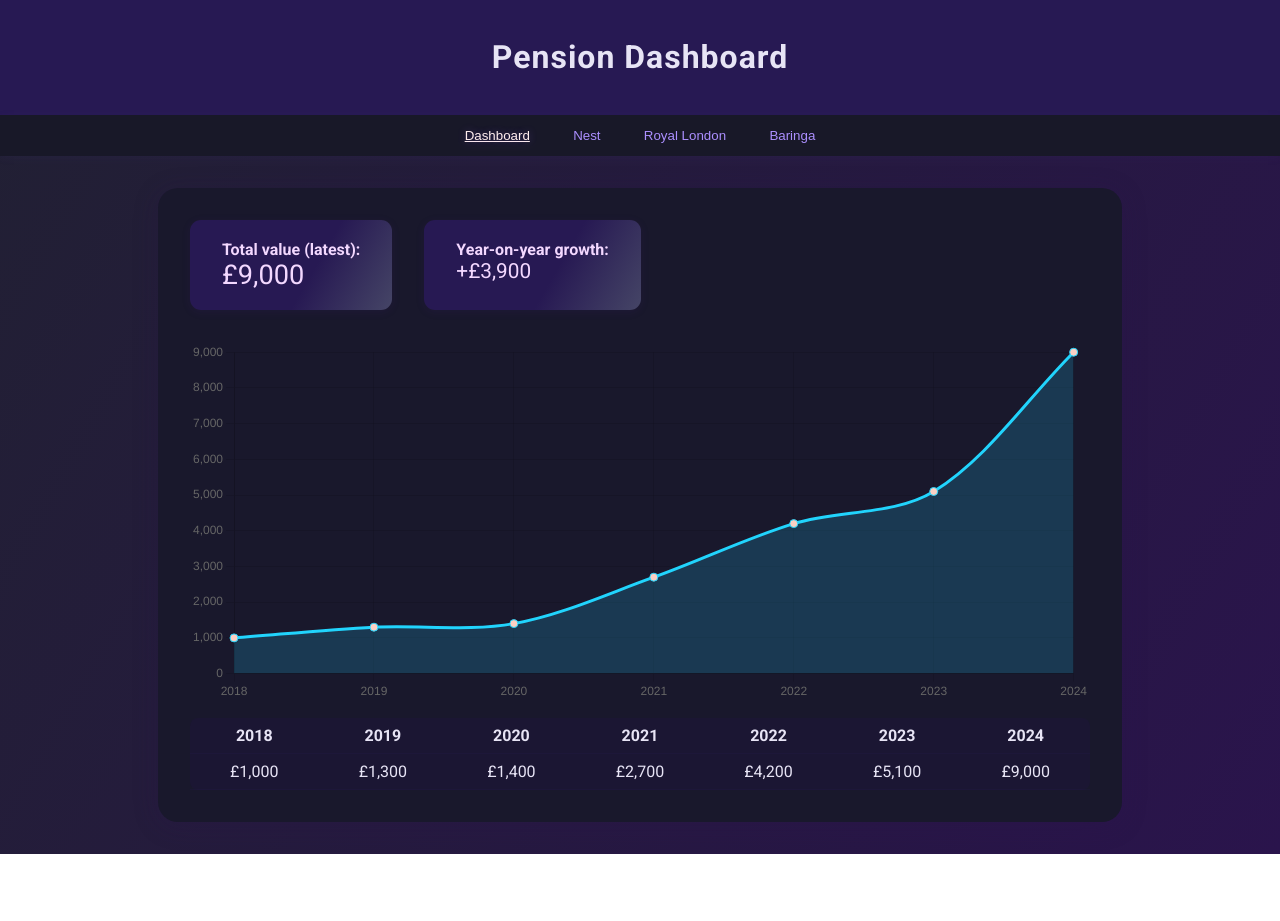
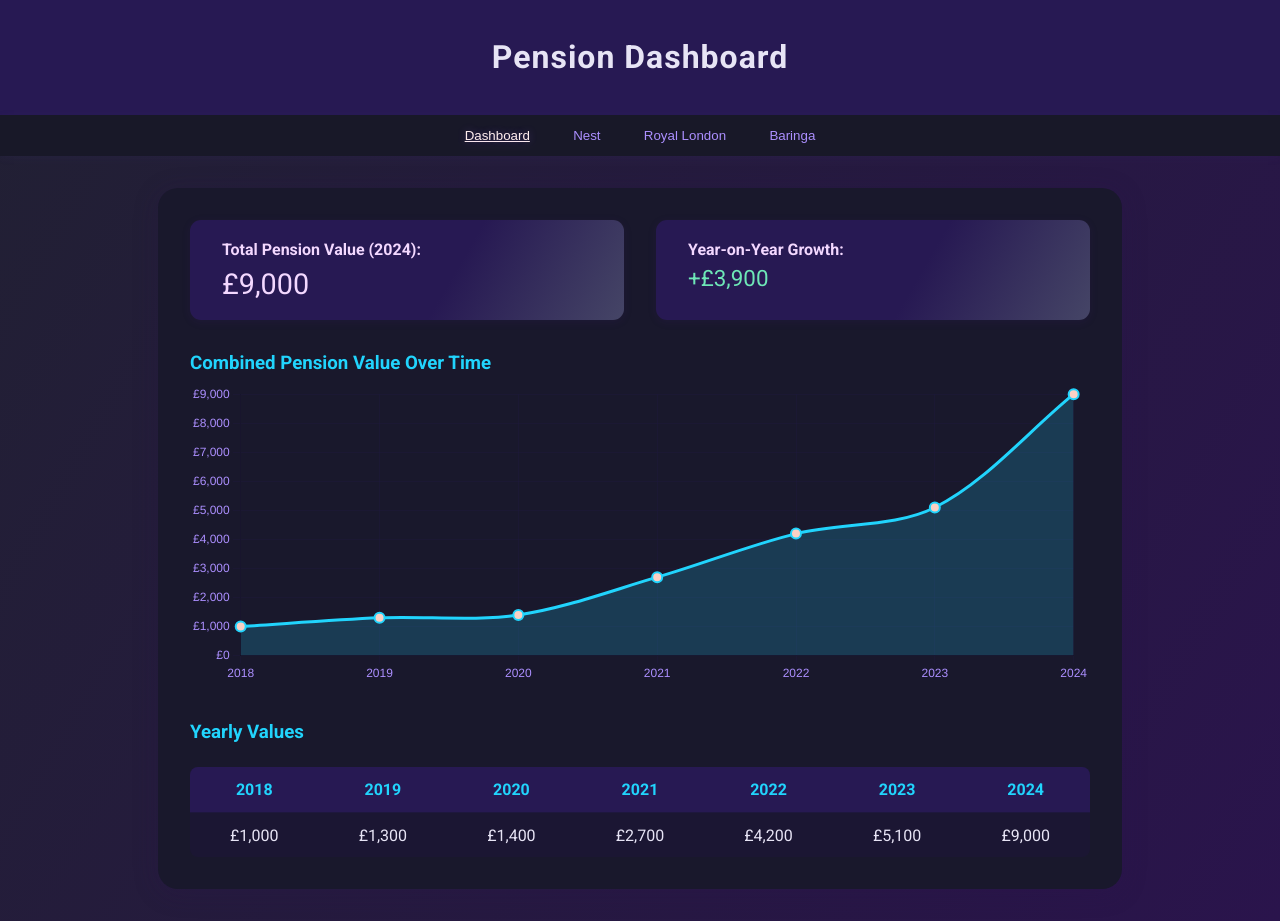
Before and after one commit to RajS1962/Arun_PP_Pension, a plain HTML site: page index.html in a window 1280 px wide. Before the commit the page ends 854 px from the top, so only its background shows below. Drawn offline with nearby package versions, Linux system fonts and the light colour scheme.

Commit message:
Update index.html

```diff
--- a/index.html
+++ b/index.html
@@ -31,6 +31,7 @@
       box-shadow: 0 2px 8px rgba(80,56,150,0.09);
       font-size: 1.1em;
       font-weight: 700;
+      flex-wrap: wrap;
     }
     nav button {
       background: none;
@@ -54,44 +55,99 @@
       border-radius: 20px;
       box-shadow: 0 4px 24px #2a144c40;
     }
-    .stats { display: flex; gap: 2em; flex-wrap: wrap; margin-bottom: 2em; }
+    .stats {
+      display: flex;
+      gap: 2em;
+      flex-wrap: wrap;
+      margin-bottom: 2em;
+    }
     .statbox {
       background: linear-gradient(120deg, #271953 60%, #454566 100%);
       border-radius: 11px;
       padding: 1.2em 2em;
       box-shadow: 0 2px 8px #46208322;
       color: #f3d8ff;
+      flex: 1;
+      min-width: 200px;
     }
-    .form-row { display: flex; gap: 1em; align-items: center; margin-bottom: 0.5em; }
-    label { min-width: 70px; }
+    .form-row {
+      display: flex;
+      gap: 1em;
+      align-items: center;
+      margin-bottom: 0.5em;
+    }
+    label {
+      min-width: 70px;
+      font-weight: 500;
+    }
     input[type='number'] {
-      width: 85px;
-      padding: 0.3em;
+      width: 100px;
+      padding: 0.5em;
       border-radius: 5px;
       border: 1px solid #7d48ce;
       background: #252145;
       color: #ac8fff;
+      font-size: 1em;
     }
     .savebtn {
       background: #6c3cc7;
       color: #fff;
       border: none;
-      padding: 0.6em 1em;
+      padding: 0.7em 1.2em;
       border-radius: 7px;
       cursor: pointer;
       font-weight: 700;
       transition: background 0.17s;
       margin-top: 0.8em;
+      margin-right: 0.5em;
     }
-    .savebtn:hover { background: #a679f7; color: #271953;}
+    .savebtn:hover {
+      background: #a679f7;
+      color: #271953;
+    }
+    table {
+      width: 100%;
+      background: #22134546;
+      margin-top: 1.5em;
+      border-radius: 8px;
+      border-collapse: collapse;
+      overflow: hidden;
+    }
+    th, td {
+      padding: 0.8em 0.5em;
+      text-align: center;
+      border-bottom: 1px solid #27195333;
+    }
+    th {
+      background: #271953;
+      font-weight: 700;
+      color: #21d4fd;
+    }
+    td {
+      color: #e7e4f5;
+    }
+    tr:last-child td {
+      border-bottom: none;
+    }
     @media (max-width:600px) {
-      main { padding: 1em; }
-      .stats { flex-direction: column; gap: 1em; }
-      table { font-size: 0.97em; }
+      main {
+        padding: 1em;
+        margin: 1em;
       }
-    table { width: 100%; background: #22134546; margin-top: 1em; border-radius: 8px; border-collapse: collapse;}
-    th, td { padding: 0.5em 0.3em; text-align: center; }
-    tr { border-bottom: 1px solid #27195333; }
+      .stats {
+        flex-direction: column;
+        gap: 1em;
+      }
+      table {
+        font-size: 0.85em;
+      }
+      th, td {
+        padding: 0.5em 0.3em;
+      }
+      input[type='number'] {
+        width: 80px;
+      }
+    }
   </style>
 </head>
 <body>
@@ -99,160 +155,237 @@
   <nav id="tabs"></nav>
   <main id="content"></main>
   <script>
-    // --- State and Utility ---
+    // Default pension data structure
     const DEFAULT_DATA = {
-      Nest: { provider: 'Nest', values: {2018: 1000,2019:1300,2020:1400,2021:1500,2022:1600,2023:1800,2024:2000} },
-      'Royal London': { provider: 'Royal London', values: {2018: 0,2019: 0,2020: 0,2021:1200,2022:2600,2023:3300,2024:4500} },
-      Baringa: { provider: 'Baringa', values: {2018:0,2019:0,2020:0,2021:0,2022:0,2023:0,2024:2500} }
+      Nest: {
+        provider: 'Nest',
+        values: {2018: 1000, 2019: 1300, 2020: 1400, 2021: 1500, 2022: 1600, 2023: 1800, 2024: 2000}
+      },
+      'Royal London': {
+        provider: 'Royal London',
+        values: {2018: 0, 2019: 0, 2020: 0, 2021: 1200, 2022: 2600, 2023: 3300, 2024: 4500}
+      },
+      Baringa: {
+        provider: 'Baringa',
+        values: {2018: 0, 2019: 0, 2020: 0, 2021: 0, 2022: 0, 2023: 0, 2024: 2500}
+      }
     };
 
-    // Make sure data structure persists for additional years/pensions
-    function fixDataStructure(data) {
-      Object.keys(data).forEach(k => {
-        if (!data[k].values) data[k].values = {};
+    // Load data from localStorage or use defaults
+    let pensionData = JSON.parse(localStorage.getItem('pensionDataV2') || JSON.stringify(DEFAULT_DATA));
+    let activeTab = 'Dashboard';
+    let chartInstances = {};
+
+    // Get all unique years from all pensions, sorted
+    function getAllYears() {
+      const yearSet = new Set();
+      Object.values(pensionData).forEach(pension => {
+        Object.keys(pension.values).forEach(year => {
+          yearSet.add(parseInt(year));
         });
-      return data;
+      });
+      return Array.from(yearSet).sort((a, b) => a - b);
     }
 
-    let pensionData = fixDataStructure(JSON.parse(localStorage.getItem('pensionDataV1') || JSON.stringify(DEFAULT_DATA)));
-    let activeTab = 'Dashboard';
-
-    // Years getter: update whenever new year is added
-    function getYears() {
-      let allYears = [];
-      Object.values(pensionData).forEach(p =>
-        Object.keys(p.values).forEach(y=>{
-          if (!allYears.includes(Number(y))) allYears.push(Number(y));
-        })
-      );
-      allYears.sort((a,b)=>a-b);
-      return allYears;
+    // Calculate totals for each year across all pensions
+    function calculateTotals(years) {
+      const totals = {};
+      years.forEach(year => {
+        totals[year] = Object.values(pensionData).reduce((sum, pension) => {
+          return sum + (pension.values[year] || 0);
+        }, 0);
+      });
+      return totals;
     }
 
-    // --- UI Functions ---
+    // Render navigation tabs
     function renderTabs() {
-      const tablist = ['Dashboard', ...Object.keys(pensionData)];
-      document.getElementById('tabs').innerHTML = tablist.map(
-        t => `<button${activeTab===t?' class="active"':''} onclick="switchTab('${t}')">${t}</button>`
+      const tabs = ['Dashboard', ...Object.keys(pensionData)];
+      document.getElementById('tabs').innerHTML = tabs.map(tab =>
+        `<button class="${activeTab === tab ? 'active' : ''}" onclick="switchTab('${tab}')">${tab}</button>`
       ).join('');
     }
 
-    window.switchTab = tab => {
+    // Switch active tab
+    window.switchTab = function(tab) {
       activeTab = tab;
       render();
     };
 
+    // Draw line chart
+    function drawLineChart(canvasId, labels, data, label, color = '#21d4fd') {
+      // Destroy existing chart if it exists
+      if (chartInstances[canvasId]) {
+        chartInstances[canvasId].destroy();
+      }
+
+      const ctx = document.getElementById(canvasId).getContext('2d');
+      chartInstances[canvasId] = new Chart(ctx, {
+        type: 'line',
+        data: {
+          labels: labels,
+          datasets: [{
+            label: label,
+            data: data,
+            fill: true,
+            tension: 0.33,
+            borderColor: color,
+            backgroundColor: `${color}30`,
+            pointRadius: 5,
+            pointBackgroundColor: '#fad0c4',
+            pointBorderColor: color,
+            pointBorderWidth: 2
+          }]
+        },
+        options: {
+          responsive: true,
+          maintainAspectRatio: true,
+          plugins: {
+            legend: {
+              display: false
+            }
+          },
+          scales: {
+            y: {
+              beginAtZero: true,
+              ticks: {
+                color: '#ac8fff',
+                callback: function(value) {
+                  return '£' + value.toLocaleString();
+                }
+              },
+              grid: {
+                color: '#27195333'
+              }
+            },
+            x: {
+              ticks: {
+                color: '#ac8fff'
+              },
+              grid: {
+                color: '#27195333'
+              }
+            }
+          }
+        }
+      });
+    }
+
+    // Main render function
     function render() {
       renderTabs();
       const content = document.getElementById('content');
-      const years = getYears();
+      const years = getAllYears();
 
       if (activeTab === 'Dashboard') {
-        // Combined totals table/chart
-        let totals = {};
-        years.forEach(y=>{
-          totals[y] = Object.values(pensionData).reduce((sum,p)=>sum+(p.values[y]||0),0);
-        });
+        renderDashboard(content, years);
+      } else {
+        renderPensionTab(content, years);
+      }
+    }
 
-        const currTotal = totals[years[years.length-1]] || 0;
-        const prevTotal = totals[years[years.length-2]] || 0;
+    // Render dashboard view
+    function renderDashboard(content, years) {
+      const totals = calculateTotals(years);
+      const latestYear = years[years.length - 1];
+      const previousYear = years[years.length - 2];
+      const currentTotal = totals[latestYear] || 0;
+      const previousTotal = totals[previousYear] || 0;
+      const growth = currentTotal - previousTotal;
 
       content.innerHTML = `
         <div class="stats">
           <div class="statbox">
-              <div><b>Total value (latest):</b></div>
-              <div style="font-size:1.7em;">£${currTotal.toLocaleString()}</div>
+            <div><b>Total Pension Value (${latestYear}):</b></div>
+            <div style="font-size:1.8em;margin-top:0.3em;">£${currentTotal.toLocaleString()}</div>
           </div>
           <div class="statbox">
-              <div><b>Year-on-year growth:</b></div>
-              <div style="font-size:1.3em;">${currTotal>prevTotal?'+':'-'}£${(currTotal-prevTotal).toLocaleString()}</div>
+            <div><b>Year-on-Year Growth:</b></div>
+            <div style="font-size:1.4em;margin-top:0.3em;color:${growth >= 0 ? '#6ee7b7' : '#fca5a5'}">
+              ${growth >= 0 ? '+' : ''}£${growth.toLocaleString()}
             </div>
           </div>
-          <canvas id="sumChart" height="120"></canvas>
-        `;
-        setTimeout(()=>drawLineChart('sumChart', years, years.map(y=>totals[y]||0), "Combined Total (£)"),50);
-
-        // Show table of combined values
-        content.innerHTML += `
+        </div>
+        <h3 style="color:#21d4fd;margin-bottom:0.5em;">Combined Pension Value Over Time</h3>
+        <canvas id="dashboardChart" style="max-height:300px;"></canvas>
+        <h3 style="color:#21d4fd;margin-top:2em;margin-bottom:0.5em;">Yearly Values</h3>
         <table>
-            <tr>${years.map(y=>`<th>${y}</th>`).join('')}</tr>
-            <tr>${years.map(y=>`<td>£${(totals[y]||0).toLocaleString()}</td>`).join('')}</tr>
+          <thead>
+            <tr>${years.map(y => `<th>${y}</th>`).join('')}</tr>
+          </thead>
+          <tbody>
+            <tr>${years.map(y => `<td>£${(totals[y] || 0).toLocaleString()}</td>`).join('')}</tr>
+          </tbody>
         </table>
       `;
-      } else {
-        const pd = pensionData[activeTab];
-        content.innerHTML = `
-          <div style="margin-bottom:1.5em;">
-            <b>Edit annual values for <span style="color:#21d4fd">${activeTab}</span>:</b>
-            <form id="editForm">
-              ${years.map(y =>
-                `<div class="form-row">
-                  <label>${y}</label>
-                  <input type="number" min="0" name="val-${y}" value="${pd.values[y]||''}" />
-                </div>`
-              ).join('')}
-              <button class="savebtn" type="submit">Save</button>
-              <button type="button" class="savebtn" id="addYearBtn">Add Year</button>
-            </form>
-          </div>
-          <canvas id="pensionChart" height="120"></canvas>
-        `;
-        setTimeout(()=>drawLineChart('pensionChart', years, years.map(y=>pd.values[y]||0), `${activeTab} Value (£)`),50);
 
-        // Show values table below chart
-        content.innerHTML += `
-          <table>
-            <tr>${years.map(y=>`<th>${y}</th>`).join('')}</tr>
-            <tr>${years.map(y=>`<td>£${(pd.values[y]||0).toLocaleString()}</td>`).join('')}</tr>
-          </table>`;
-
-        // Form handlers
-        document.getElementById('editForm').onsubmit = e => {
-          e.preventDefault();
-          years.forEach(y=>{
-            const v = parseFloat(e.target[`val-${y}`].value) || 0;
-            pd.values[y] = v;
-          });
-          pensionData[activeTab] = pd;
-          localStorage.setItem('pensionDataV1', JSON.stringify(pensionData));
-          render();
-        };
-
-        document.getElementById('addYearBtn').onclick = () => {
-          let maxYear = years.length ? years[years.length-1] : (new Date().getFullYear());
-          let nextYear = maxYear + 1;
-          pd.values[nextYear] = 0;
-          pensionData[activeTab] = pd;
-          localStorage.setItem('pensionDataV1', JSON.stringify(pensionData));
-          render();
-        };
-      }
+      setTimeout(() => {
+        drawLineChart('dashboardChart', years, years.map(y => totals[y] || 0), 'Total Value (£)');
+      }, 50);
     }
 
-    function drawLineChart(elemId, labels, data, label) {
-      const ctx = document.getElementById(elemId).getContext('2d');
-      if (window.chartInstance && window.chartInstance[elemId]) {
-        window.chartInstance[elemId].destroy();
+    // Render individual pension tab
+    function renderPensionTab(content, years) {
+      const pension = pensionData[activeTab];
+
+      content.innerHTML = `
+        <h3 style="color:#21d4fd;margin-bottom:1em;">Edit Values for ${activeTab}</h3>
+        <form id="editForm">
+          ${years.map(year => `
+            <div class="form-row">
+              <label>${year}:</label>
+              <input type="number" min="0" step="100" name="val-${year}" value="${pension.values[year] || 0}" />
+            </div>
+          `).join('')}
+          <div style="margin-top:1em;">
+            <button type="submit" class="savebtn">Save Changes</button>
+            <button type="button" class="savebtn" id="addYearBtn">Add New Year</button>
+          </div>
+        </form>
+
+        <h3 style="color:#21d4fd;margin-top:2em;margin-bottom:0.5em;">${activeTab} Value Over Time</h3>
+        <canvas id="pensionChart" style="max-height:300px;"></canvas>
+
+        <h3 style="color:#21d4fd;margin-top:2em;margin-bottom:0.5em;">Yearly Values</h3>
+        <table>
+          <thead>
+            <tr>${years.map(y => `<th>${y}</th>`).join('')}</tr>
+          </thead>
+          <tbody>
+            <tr>${years.map(y => `<td>£${(pension.values[y] || 0).toLocaleString()}</td>`).join('')}</tr>
+          </tbody>
+        </table>
+      `;
+
+      // Draw chart
+      setTimeout(() => {
+        drawLineChart('pensionChart', years, years.map(y => pension.values[y] || 0), `${activeTab} Value (£)`, '#21d4fd');
+      }, 50);
+
+      // Handle form submission
+      document.getElementById('editForm').addEventListener('submit', function(e) {
+        e.preventDefault();
+        years.forEach(year => {
+          const input = e.target[`val-${year}`];
+          if (input) {
+            pension.values[year] = parseFloat(input.value) || 0;
           }
-      window.chartInstance = window.chartInstance || {};
-      window.chartInstance[elemId] = new Chart(ctx, {
-        type: "line",
-        data: {
-          labels: labels,
-          datasets: [{
-            label, data, fill: true, tension: 0.33,
-            borderColor: "#21d4fd", backgroundColor: "rgba(33,212,253,0.18)",
-            pointRadius: 4, pointBackgroundColor: "#fad0c4"
-          }]
-        },
-        options: {
-          plugins: {legend:{display:false}},
-          scales: {y:{beginAtZero:true}}
-        }
+        });
+        localStorage.setItem('pensionDataV2', JSON.stringify(pensionData));
+        render();
+      });
+
+      // Handle add year button
+      document.getElementById('addYearBtn').addEventListener('click', function() {
+        const maxYear = Math.max(...years);
+        const newYear = maxYear + 1;
+        pension.values[newYear] = 0;
+        localStorage.setItem('pensionDataV2', JSON.stringify(pensionData));
+        render();
       });
     }
 
-    // --- App Startup ---
+    // Initialize app
     render();
   </script>
 </body>
```
Lines whose indentation alone changed are shown as unchanged.
